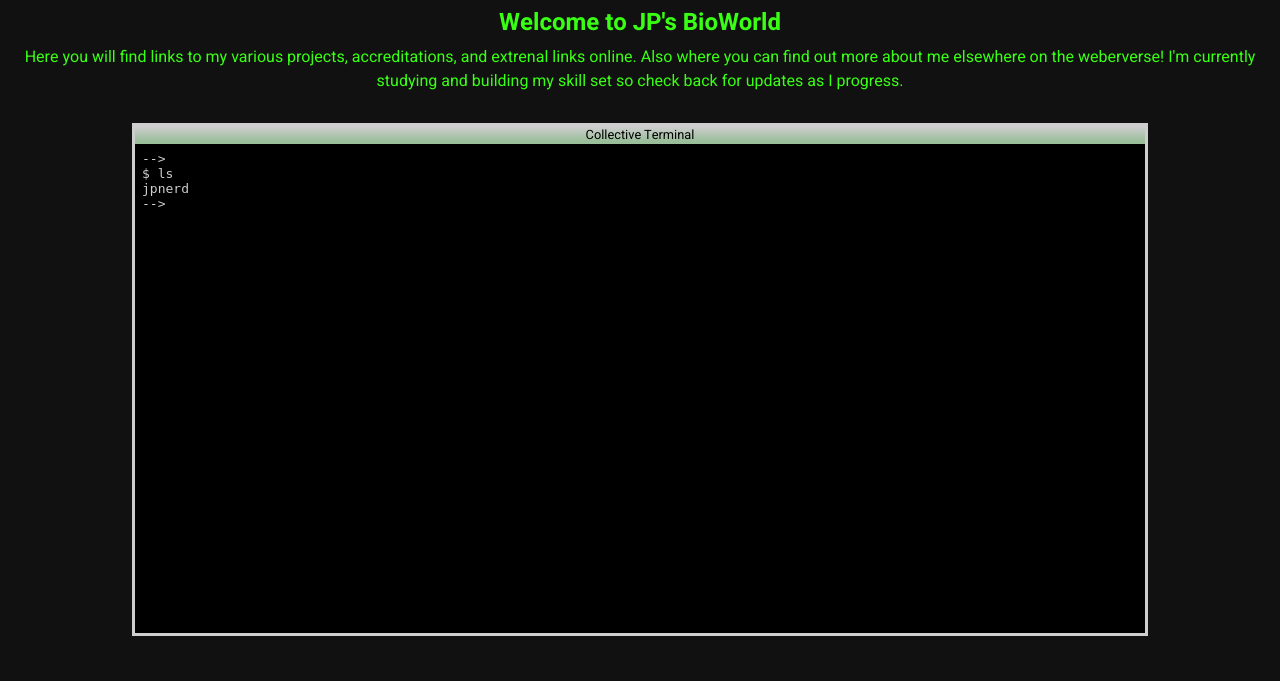
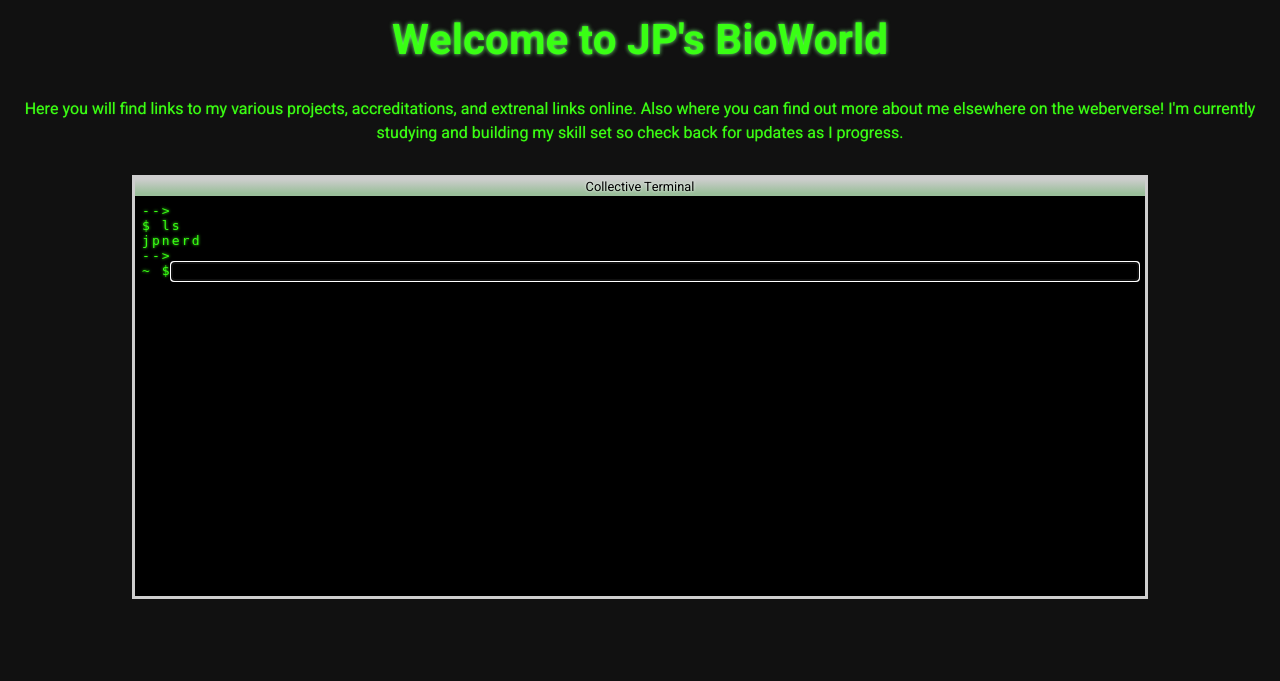
Before and after one commit to JLBlack/Website, a Django app: page / in a window 1280 px wide. Shown: the part 65-746 px from the top of the page. Run offline with Django 3.2, Linux system fonts and the light colour scheme.

Commit message:
working on text box

```diff
--- a/website/core/templates/base.html
+++ b/website/core/templates/base.html
@@ -122,9 +122,8 @@
                 transition: opacity 300ms ease-in, color 300ms ease-i;
             }
         </style>
+        {% block extra_styles %}{% endblock extra_styles %}
         {% endblock styles %}
-
-        {% block extra_styles %}{% endblock extra_styles %}
 
         {% block extra_head %}
         {% endblock extra_head %}
@@ -155,6 +154,7 @@
             <a href="/china/" class='magic-button china'>🥡</a>
         </section>
 
+        {% block scripts %}
         <script>
             const button = document.getElementsByClassName('donut');
             const initialBackgroundImage = document.body.style.backgroundImage;
@@ -169,5 +169,7 @@
                 }, false);
             });
         </script>
+        {% block extra_scripts %}{% endblock extra_scripts %}
+        {% endblock scripts %}
     </body>
 </html>
--- a/website/core/templates/home.html
+++ b/website/core/templates/home.html
@@ -4,13 +4,6 @@
 {% block main %}
 {% block extra_styles %}
 <style>
-/*
-* Prefixed by https://autoprefixer.github.io
-* PostCSS: v7.0.29,
-* Autoprefixer: v9.7.6
-* Browsers: last 4 version
-*/
-
 * { -webkit-box-sizing: border-box; box-sizing: border-box; }
 
 .decoration {
@@ -24,6 +17,7 @@
 
 .decoration .titlebar {
   font-size: 0.8em;
+  text-shadow: 0px 0px 3px #FFF;
   background: -webkit-gradient(
     linear,
     left top, left bottom,
@@ -45,17 +39,31 @@
 .terminal {
   margin: 0;
   background-color: #000;
-  color: #CECECE;
+  letter-spacing: 0.3ex;
+  color: #39FF14;
+  text-shadow: 0px 0px 3px #39FF14;
   text-align: left;
+  height: 400px;
   padding: 1ex;
 }
 
+.terminal-input-area {
+  display: flex;
+  width: 100%;
+  max-width: 100%;
+}
+
 .terminal input {
+  display: inline-block;
+  flex-grow: 1;
   border: 0;
   background-color: transparent;
-  color: #CECECE;
-  width: 100%;
-  height: 400px;
+  letter-spacing: 0.3ex;
+  color: #39FF14;
+  text-shadow: 0px 0px 3px #39FF14;
+  height: auto;
+  max-width: 100%;
+  min-height: 1em;
   font-family: inherit;
   font-size: inherit;
 }
@@ -65,9 +73,19 @@ main {
   text-align: center;
   padding: 5px;
   padding-bottom: 30px;
+  text-shadow: 0px 0px 1px #39aa11;
+}
+
+h1 {
+  color: #39ff14;
+  text-align: center;
+  font-weight: bolder;
+  font-size: 5ex;;
+  padding: 5px;
+  padding-bottom: 20px;
+  text-shadow: 0px 0px 4px #77ff77;
 }
 </style>
-
 
 {% endblock extra_styles %}
 
@@ -79,7 +97,7 @@ main {
             where you can find out more about me elsewhere on
             the weberverse! I'm currently studying and building
             my skill set so check back for updates as I progress.
-        </main>
+          </main>
 
         <div class=decoration>
           <div class=titlebar>
@@ -91,11 +109,22 @@ main {
 $ ls
 jpnerd
 -->
-        <input type=text />
+<div class=terminal-input-area>
+<span>~ $</span><input autofocus />
+</div>
           </pre>
         </div>
+      </p>
+{% endblock main %}
 
-
-</p>
-
-{% endblock main %}
+{% block extra_scripts %}
+<script>
+const terminals = document.querySelectorAll('.terminal');
+terminals.forEach(function (terminal) {
+  const input = terminal.querySelector('input');
+  terminal.addEventListener('click', function (event) {
+    input.focus();
+  }, false);
+});
+</script>
+{% endblock extra_scripts %}
```
